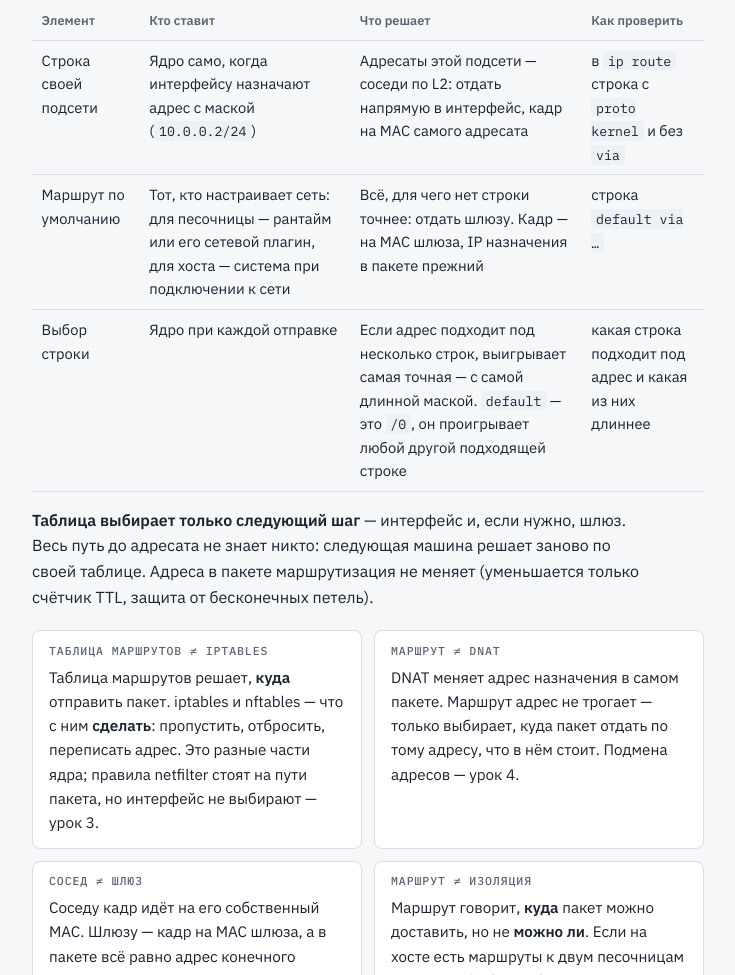
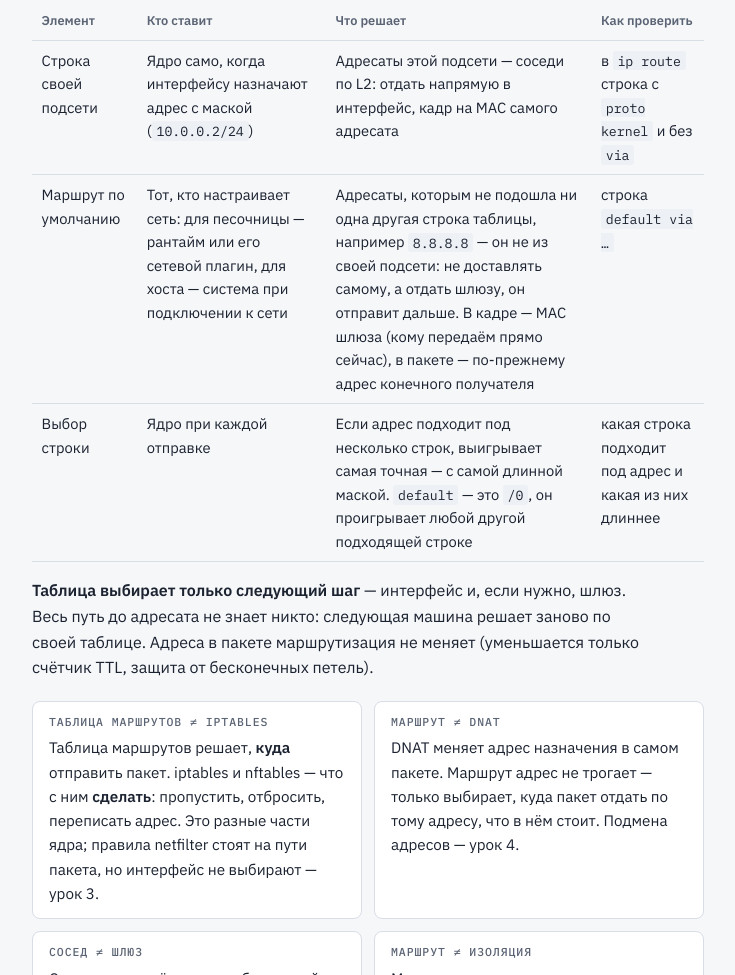
Before and after one commit to SergeyArc/drill-lessons, a plain HTML site: page 2026-11-04-linux-route.html in a window 1280 px wide. Shown: the part 1157-2132 px from the top of the page, without its empty margins (272-1007 px from the left). Drawn offline with Linux system fonts and the light colour scheme.

Commit message:
Урок 2: маршрут по умолчанию понятнее

```diff
--- a/2026-11-04-linux-route.html
+++ b/2026-11-04-linux-route.html
@@ -164,7 +164,7 @@ pre.rt { background: var(--surface); border: 1px solid var(--line, #d8dde6); bor
 <thead><tr><th>Элемент</th><th>Кто ставит</th><th>Что решает</th><th>Как проверить</th></tr></thead>
 <tbody>
 <tr><td>Строка своей подсети</td><td>Ядро само, когда интерфейсу назначают адрес с маской (<code>10.0.0.2/24</code>)</td><td>Адресаты этой подсети — соседи по L2: отдать напрямую в интерфейс, кадр на MAC самого адресата</td><td>в <code>ip route</code> строка с <code>proto kernel</code> и без <code>via</code></td></tr>
-<tr><td>Маршрут по умолчанию</td><td>Тот, кто настраивает сеть: для песочницы — рантайм или его сетевой плагин, для хоста — система при подключении к сети</td><td>Всё, для чего нет строки точнее: отдать шлюзу. Кадр — на MAC шлюза, IP назначения в пакете прежний</td><td>строка <code>default via …</code></td></tr>
+<tr><td>Маршрут по умолчанию</td><td>Тот, кто настраивает сеть: для песочницы — рантайм или его сетевой плагин, для хоста — система при подключении к сети</td><td>Адресаты, которым не подошла ни одна другая строка таблицы, например <code>8.8.8.8</code> — он не из своей подсети: не доставлять самому, а отдать шлюзу, он отправит дальше. В кадре — MAC шлюза (кому передаём прямо сейчас), в пакете — по-прежнему адрес конечного получателя</td><td>строка <code>default via …</code></td></tr>
 <tr><td>Выбор строки</td><td>Ядро при каждой отправке</td><td>Если адрес подходит под несколько строк, выигрывает самая точная — с самой длинной маской. <code>default</code> — это <code>/0</code>, он проигрывает любой другой подходящей строке</td><td>какая строка подходит под адрес и какая из них длиннее</td></tr>
 </tbody></table></div>
 
```
